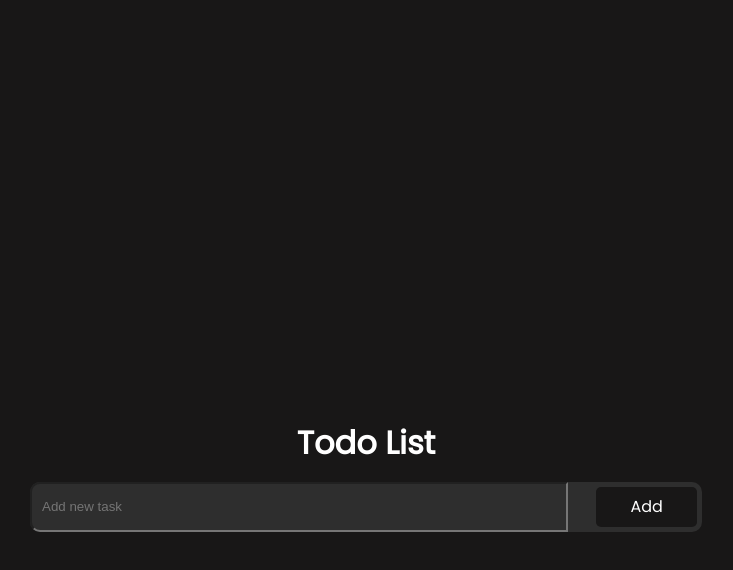
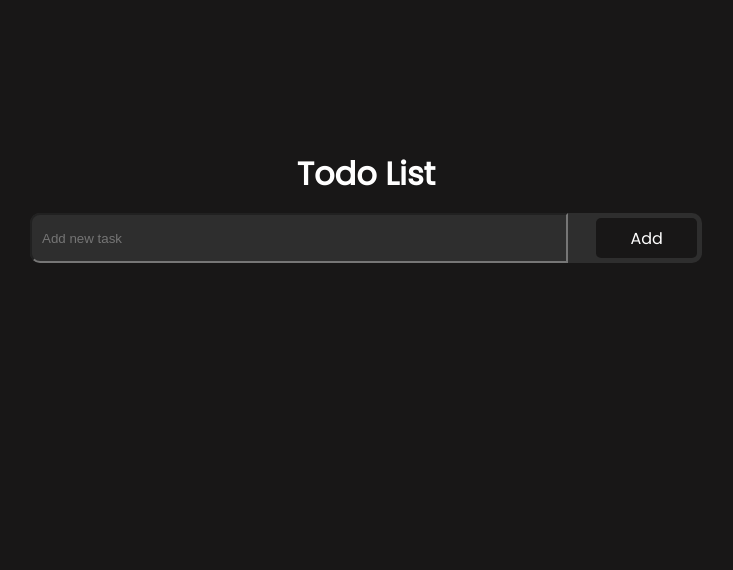
Before and after one commit to t-sweta/Listify, a React (Create React App) app: page / in a window 1280 px wide. Shown: the top 570 px of the page, without its empty margins (274-1007 px from the left). Built offline with nearby package versions, Linux system fonts and the light colour scheme.

Commit message:
Adjusting Input Task Height

```diff
--- a/src/components/TodoList.css
+++ b/src/components/TodoList.css
@@ -7,7 +7,7 @@
     /* border: 1px solid white; */
     width: 75%;
     display: flex;
-    justify-content: center;
+    /* justify-content: center; */
     align-items: center;
     flex-direction: column;
     margin-top: 150px;
@@ -19,6 +19,7 @@
     display: flex;
     justify-content: space-between;
     border-radius: 10px;
+    border:none;
 }
 input:focus {
     outline: none;
```
